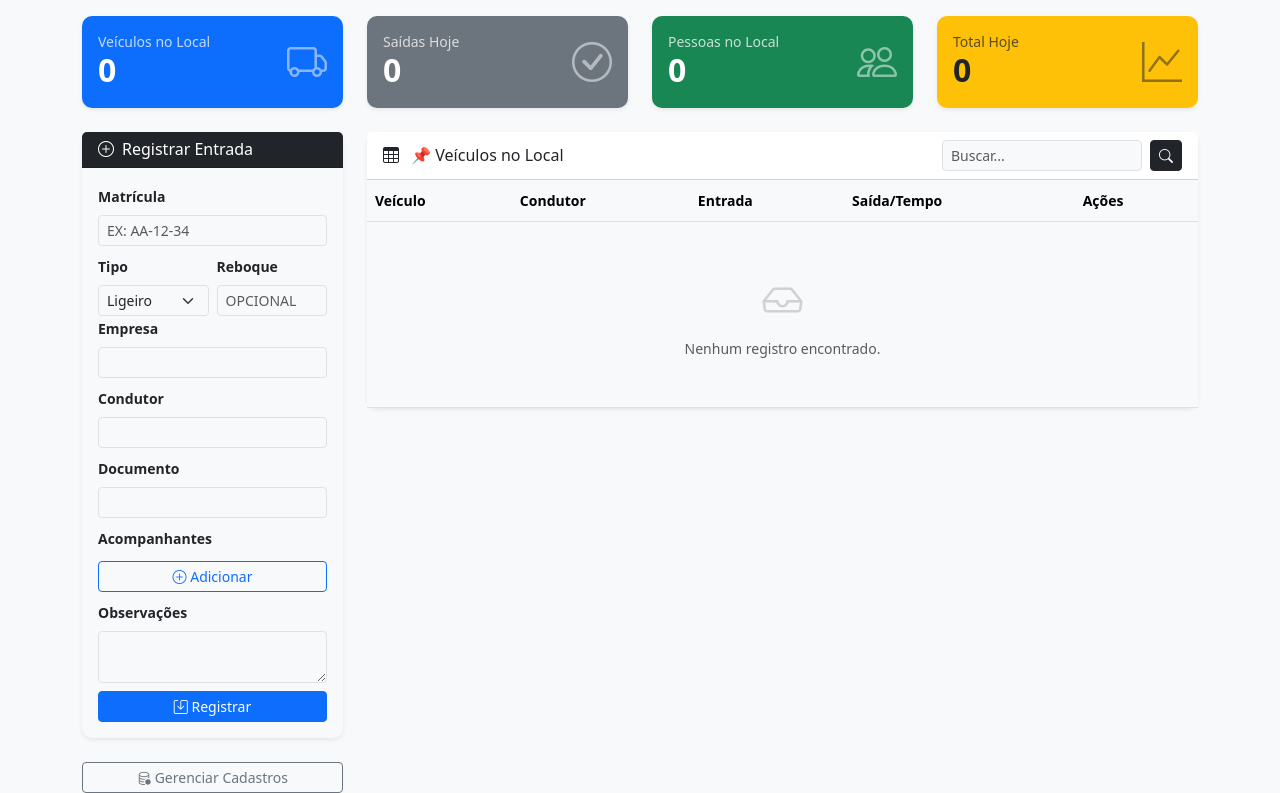
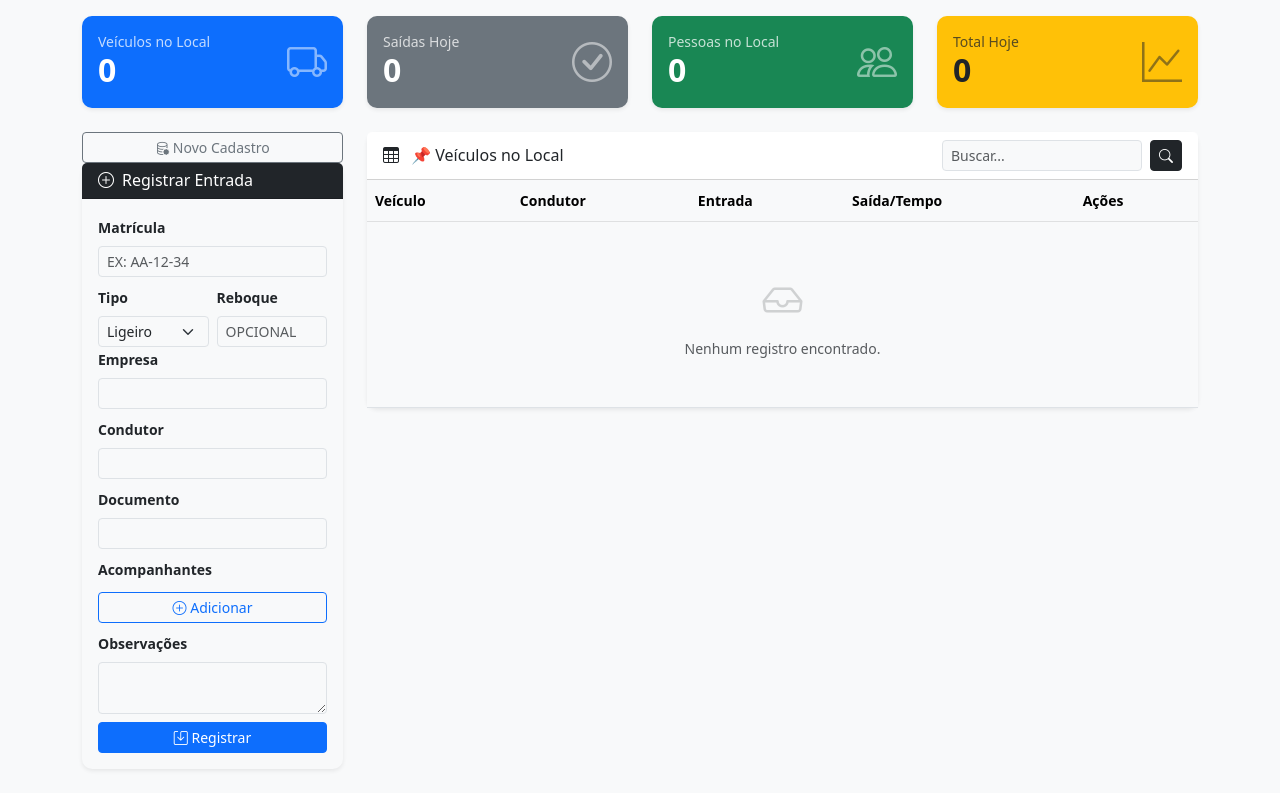
Before and after one commit to lrrebello/access_control, a Flask app: page / in a window 1280 px wide. Shown: the part 56-849 px from the top of the page. Run offline with Flask 3, Linux system fonts and the light colour scheme; the visitor is signed in with stand-in values (Sample User, id 1); data that the repository does not hold is empty.

Commit message:
alterado posicionamento do botao para novo registro

```diff
--- a/app/templates/main/dashboard.html
+++ b/app/templates/main/dashboard.html
@@ -65,6 +65,12 @@
 <div class="row">
     <!-- Formulário Rápido - Lado Esquerdo (compacto) -->
     <div class="col-lg-3">
+            <!-- Botão para Cadastros -->
+            <div class="d-grid">
+                <a href="{{ url_for('main.management') }}" class="btn btn-outline-secondary btn-sm">
+                    <i class="bi bi-database-gear"></i> Novo Cadastro
+                </a>
+            </div>
         <div class="card border-0 shadow-sm mb-4">
             <div class="card-header bg-dark text-white py-2">
                 <h6 class="mb-0"><i class="bi bi-plus-circle me-2"></i>Registrar Entrada</h6>
@@ -147,12 +153,7 @@
             </div>
         </div>
 
-        <!-- Botão para Cadastros -->
-        <div class="d-grid">
-            <a href="{{ url_for('main.management') }}" class="btn btn-outline-secondary btn-sm">
-                <i class="bi bi-database-gear"></i> Gerenciar Cadastros
-            </a>
-        </div>
+
     </div>
 
     <!-- Tabela de Registros - Lado Direito (maior espaço) -->
```
